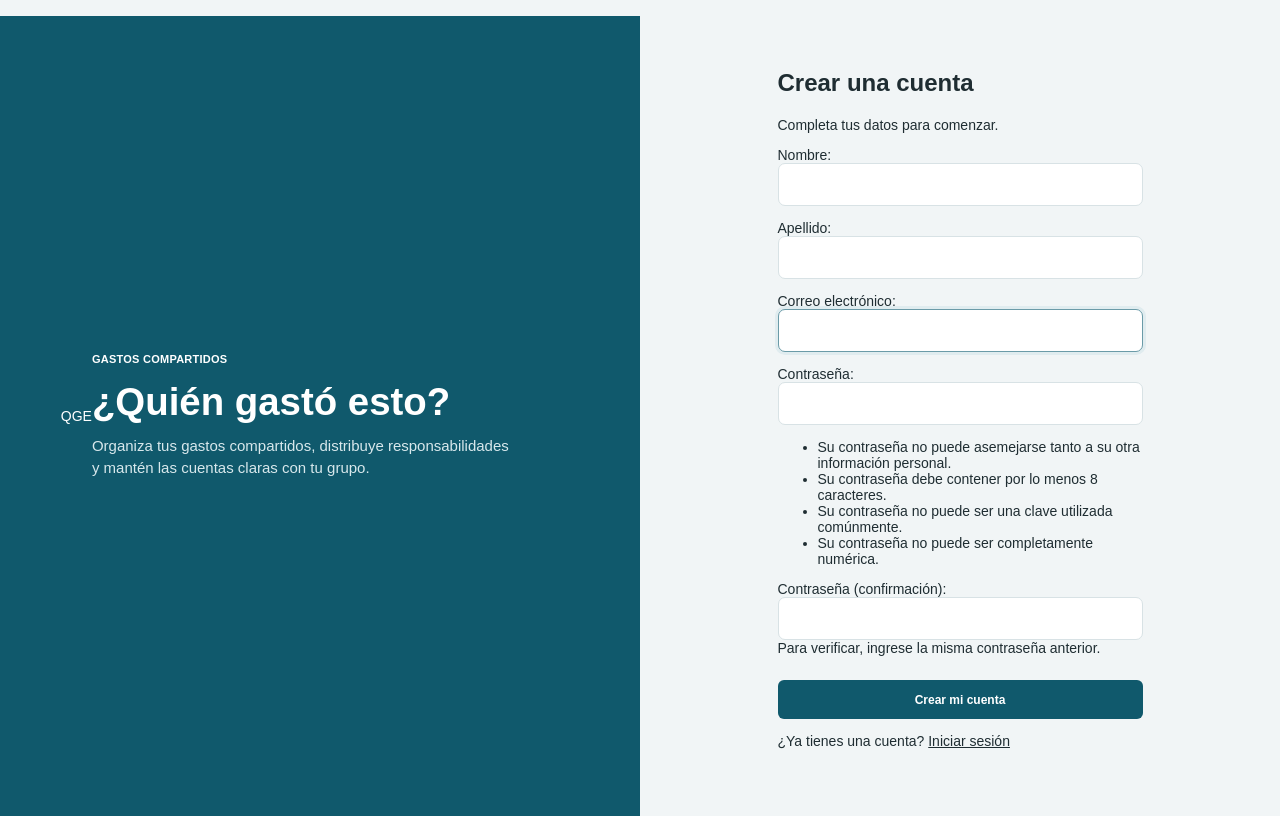
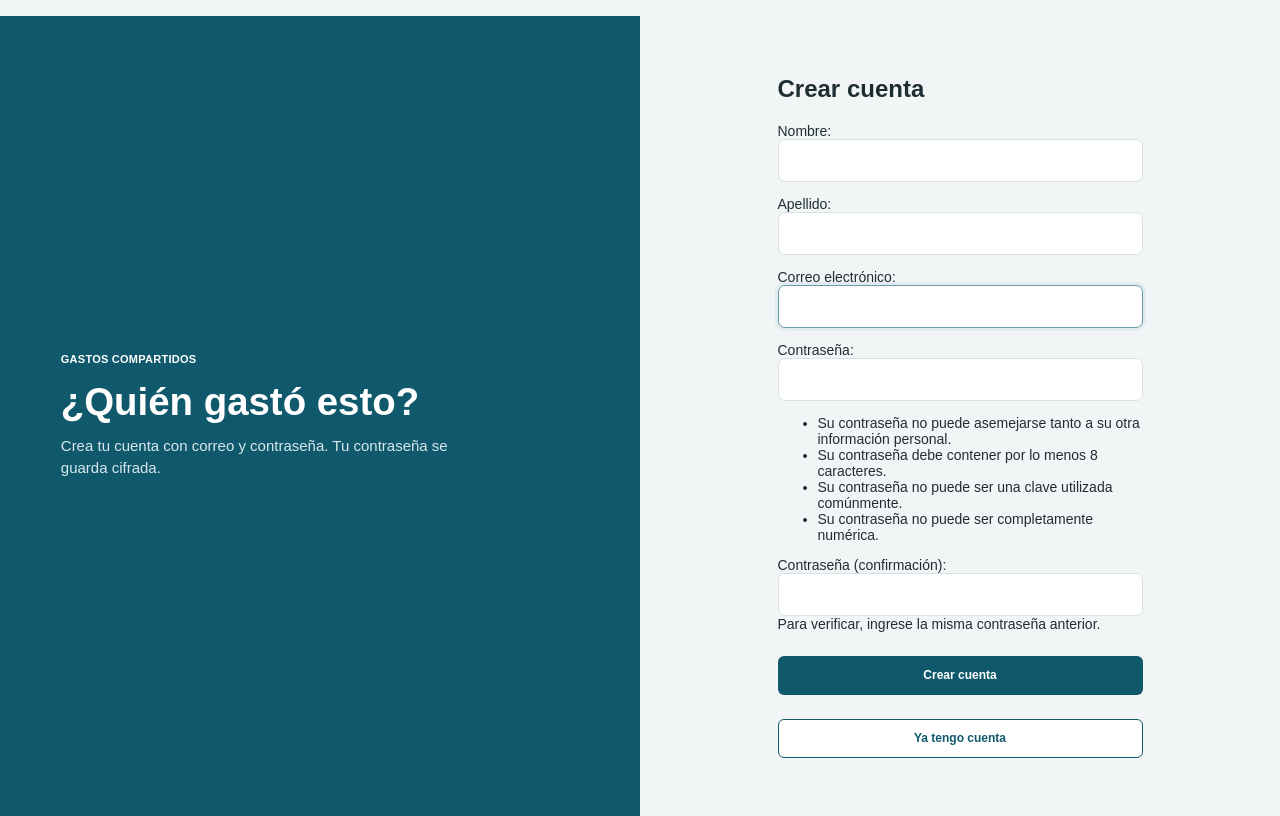
Before and after one commit to Thaliana-maria/Administracion, a Django app: page /registro/ in a window 1280 px wide. Run offline with Django 5.2, Linux system fonts and the light colour scheme.

Commit message:
Ajustar el registro de usuarios al diseño del sistema

```diff
--- a/templates/accounts/registro.html
+++ b/templates/accounts/registro.html
@@ -6,21 +6,18 @@
 {% block contenido_auth %}
 <section class="auth-screen register-screen">
     <div class="auth-brand">
-        <div class="brand-mark">QGE</div>
         <div class="brand-copy">
             <span class="auth-kicker">GASTOS COMPARTIDOS</span>
             <h1>¿Quién gastó esto?</h1>
             <p>
-                Organiza tus gastos compartidos, distribuye responsabilidades
-                y mantén las cuentas claras con tu grupo.
+                Crea tu cuenta con correo y contraseña. Tu contraseña se guarda cifrada.
             </p>
         </div>
     </div>
 
     <div class="auth-side">
         <div class="auth-form">
-            <h2>Crear una cuenta</h2>
-            <p>Completa tus datos para comenzar.</p>
+            <h2>Crear cuenta</h2>
 
             <form method="post">
                 {% csrf_token %}
@@ -28,14 +25,13 @@
                 {{ formulario.as_p }}
 
                 <button class="button primary" type="submit">
-                    Crear mi cuenta
+                    Crear cuenta
                 </button>
             </form>
 
-            <p>
-                ¿Ya tienes una cuenta?
-                <a href="{% url 'login' %}">Iniciar sesión</a>
-            </p>
+            <a class="button outline full" href="{% url 'login' %}">
+                Ya tengo cuenta
+            </a>
         </div>
     </div>
 </section>
```
